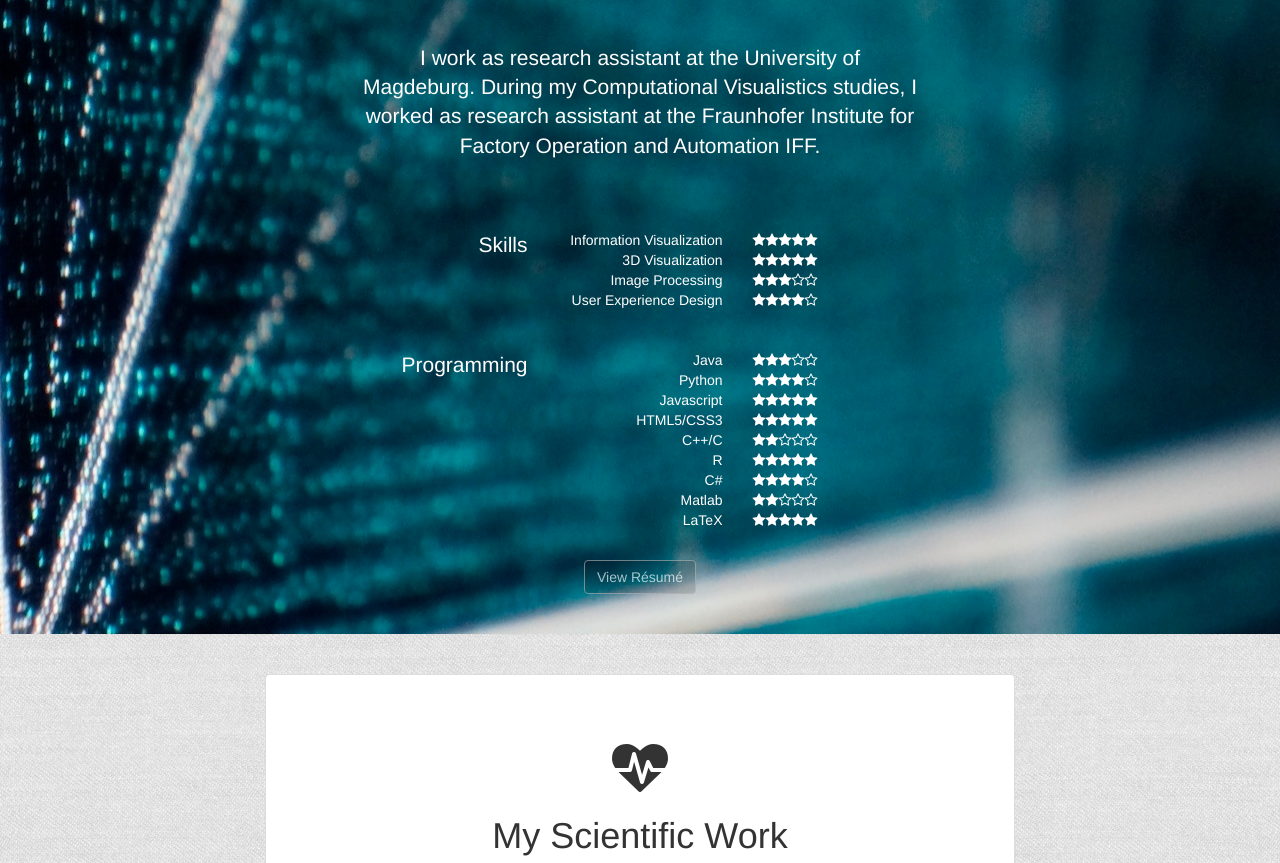
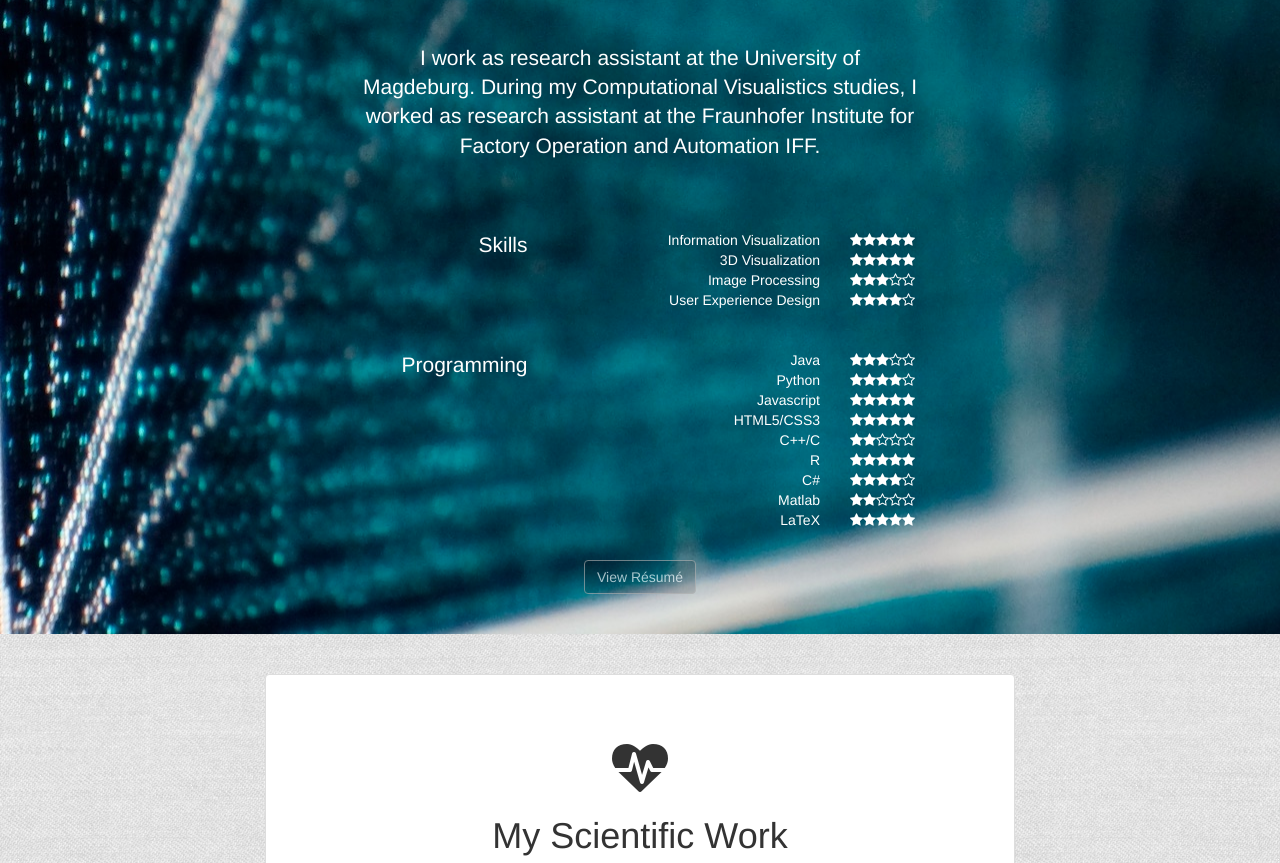
Before and after one commit to paulklemm/paulklemm.com, a website: page index.html in a window 1280 px wide. Shown: the part 1326-2189 px from the top of the page. Drawn offline with Linux system fonts and the light colour scheme; files whose address does not match are found by name.

Commit message:
Fix responsive bug in skills

```diff
--- a/index.html
+++ b/index.html
@@ -95,7 +95,7 @@
         <div class="col-md-2 col-sm-4 col-xs-3">
           <p class="wow bounceInLeft lead text-right" data-wow-delay="1.0s">Skills</p>
         </div>
-        <div class="col-md-2 col-sm-4 col-xs-5 wow bounceInRight" data-wow-delay="1.0s">
+        <div class="col-md-3 col-xs-5 wow bounceInRight" data-wow-delay="1.0s">
           <p class="text-right">
             Information Visualization <br>
             3D Visualization <br>
@@ -117,7 +117,7 @@
         <div class="col-md-2 col-sm-4 col-xs-3">
           <p class="wow bounceInLeft lead text-right" data-wow-delay="1.0s">Programming</p>
         </div>
-        <div class="col-md-2 col-sm-4 col-xs-5 wow bounceInRight" data-wow-delay="1.0s">
+        <div class="col-md-3 col-xs-5 wow bounceInRight" data-wow-delay="1.0s">
           <p class="text-right">
             Java <br>
             Python <br>
```
